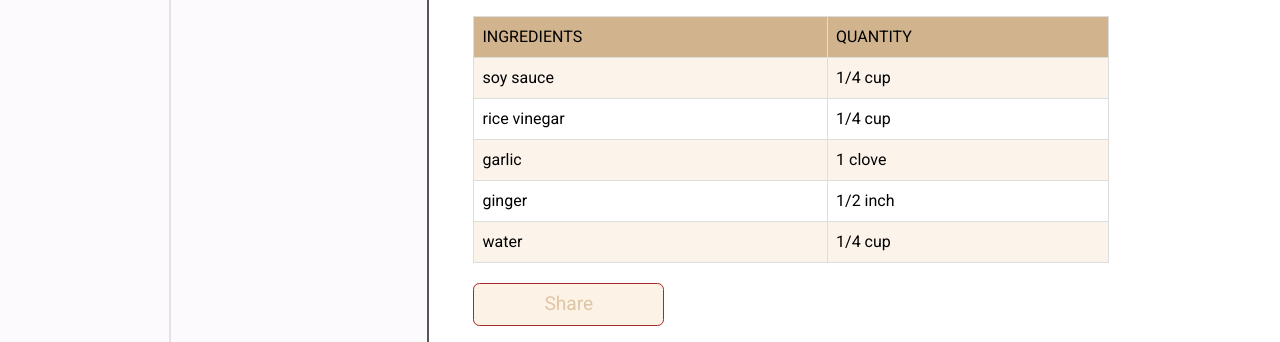
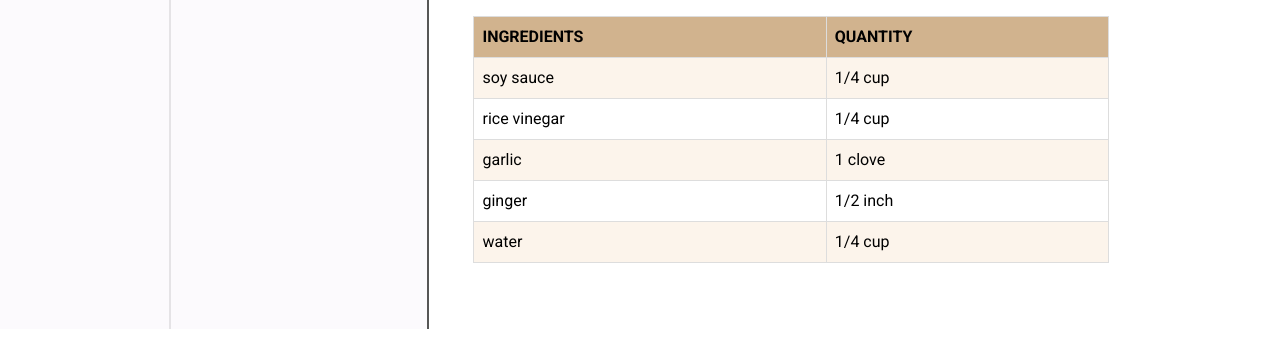
Before and after one commit to mdMehediBillah/wd51-cookbook, a plain HTML site: page index.html in a window 1280 px wide. Shown: the part 635-977 px from the top of the page. Drawn offline with Linux system fonts and the light colour scheme.

Commit message:
change the share button and font of the table

```diff
--- a/index.html
+++ b/index.html
@@ -257,7 +257,7 @@
           <i class="fa-regular fa-calendar"></i>
           <i class="fa-solid fa-up-right-and-down-left-from-center"></i>
           <i class="fa-solid fa-ruler"></i>
-          <i class="fa-solid fa-share-nodes"></i>
+          <i class="fa-solid fa-share-nodes" id="share-button" ></i>
           <i class="fa-solid fa-floppy-disk"></i>
           <i class="fa-solid fa-trash"></i>
           <i class="fa-solid fa-ellipsis-vertical"></i>
@@ -315,7 +315,6 @@
             <td>1/4 cup</td>
           </tr>
         </table>
-        <button id="share-button">Share</button>
       </div>
 
 
--- a/styles/table&modal.css
+++ b/styles/table&modal.css
@@ -1,6 +1,7 @@
 .recipt-table {
     border-collapse: collapse ;
     width: 100%;
+    margin-bottom: 50px;
   }
 
   .recipt-table td {
@@ -9,35 +10,14 @@
     padding: 8px;
   }
 
+  .recipt-table tr:first-child {
+    background-color: rgba(179, 129, 67, 0.6);
+    font-weight: bolder;
+  }
+
   .recipt-table tr:nth-child(even) {
     background-color: rgb(252, 242, 230, 0.8);
   }
-
-  .recipt-table tr:first-child {
-    background-color: rgba(179, 129, 67, 0.6);
-  }
-
-#share-button {
-    color: rgba(179, 129, 67, 0.4);
-    background-color: rgb(252, 242, 230);
-    width: 30%;
-    font-size: 1.2rem;
-    cursor: pointer;
-    padding: 0.4rem;
-    border-radius: 0.4rem;
-    min-width: 36px;
-    text-align: center;
-    border: 0.5px solid brown;
-
-    &:hover {
-        color: rgb(141, 65, 32);
-        scale: 1.2;
-        background-color: rgb(252, 242, 230);
-        box-shadow: 1px 1px 16px rgba(32, 32, 32, 0.4);
-        transition: 0.3s;
-      }
-
-}
 
 .modal {
     display: none;
```
